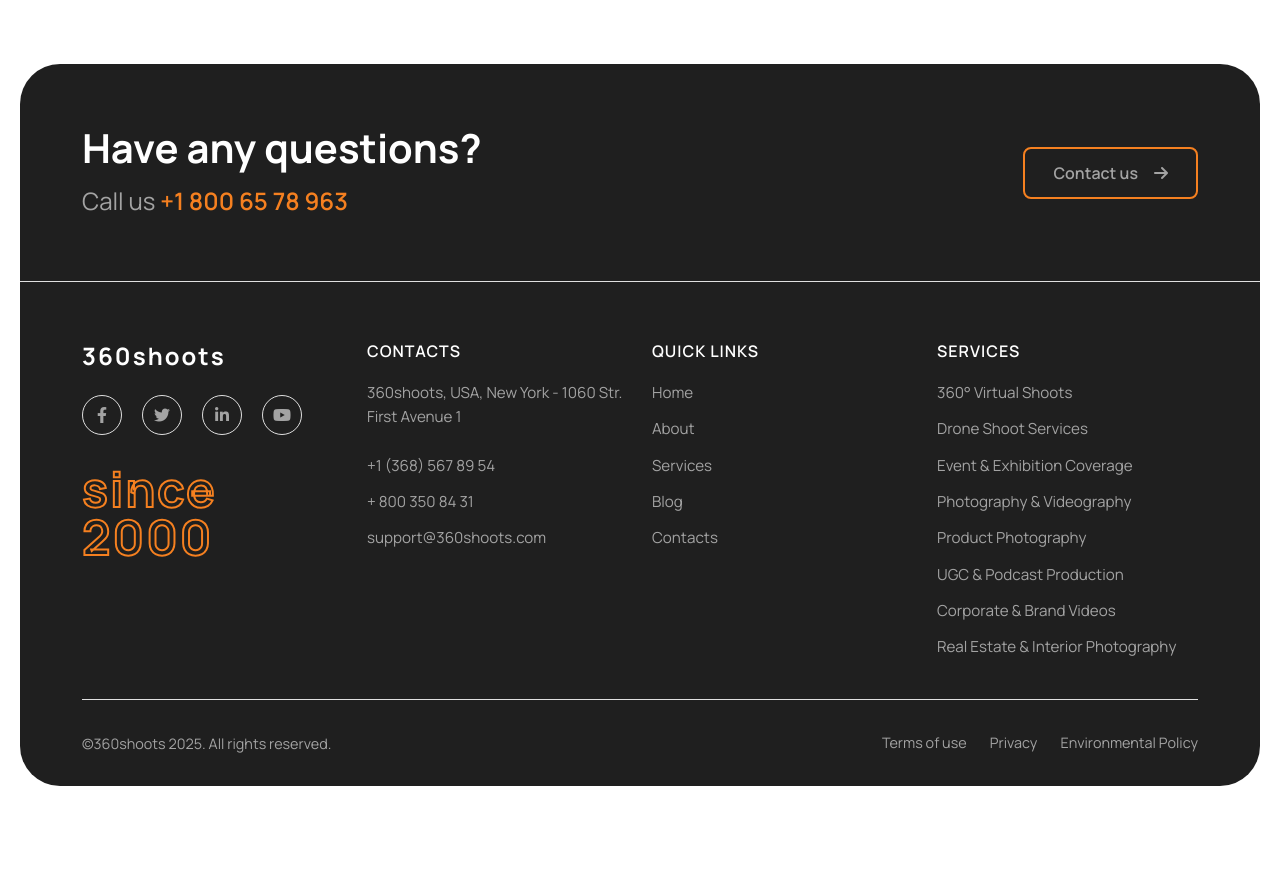
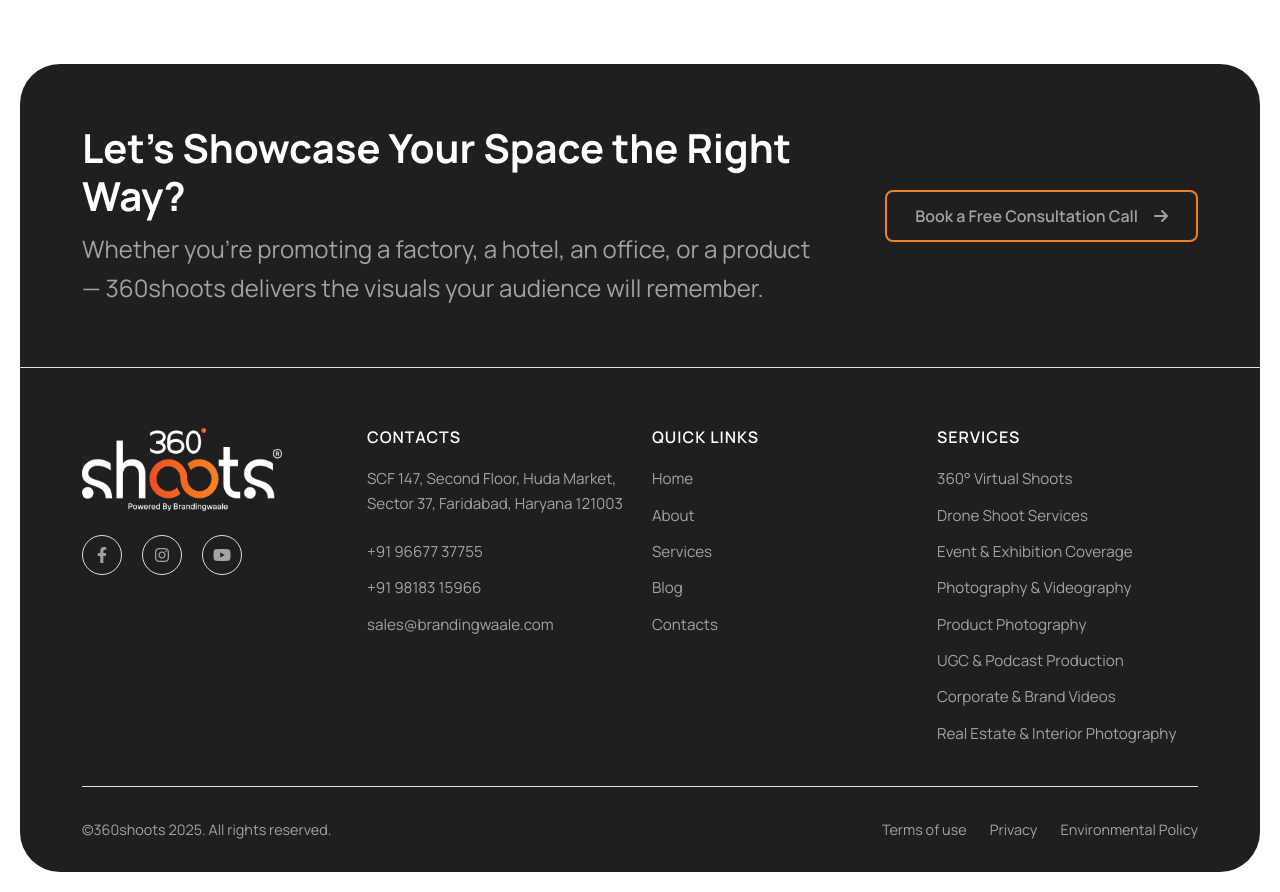
Before and after one commit to Himanshukumar2003/360shoots, a plain HTML site: page 360-virtual-shoots.html in a window 1280 px wide. Shown: the part 3400-4292 px from the top of the page. Before the commit the page ends 4206 px from the top, so only its background shows below. Drawn offline with nearby package versions, Linux system fonts and the light colour scheme.

```diff
--- a/360-virtual-shoots.html
+++ b/360-virtual-shoots.html
@@ -657,14 +657,17 @@
             <div class="container">
                 <div class="row align-items-center">
                     <div class="col-md-8">
-                        <h2 class="cta-title">Have any questions?</h2>
-                        <p class="cta-phone">Call us <span class="phone-number">+1 800 65 78 963</span></p>
+                        <h2 class="cta-title">Let’s Showcase Your Space the Right Way?</h2>
+                        <p class="cta-phone">Whether you're promoting a factory, a hotel, an office, or a product —
+                            360shoots delivers the visuals your audience will remember.
+                        </p>
                     </div>
                     <div class="col-md-4 text-md-end text-center mt-3 mt-md-0">
-                        <button class="btn btn-contact">
-                            Contact us
+                        <a href="contact.html" class="btn btn-contact">
+                            Book a Free Consultation Call
+
                             <i class="fas fa-arrow-right ms-2"></i>
-                        </button>
+                        </a>
                     </div>
                 </div>
             </div>
@@ -678,33 +681,34 @@
                         <!-- Logo & Social -->
                         <div class="col-lg-3 col-md-6 mb-4 mb-lg-0">
                             <div class="footer-logo">
-                                <h3 class="logo-text">360shoots</h3>
+                                <img src="img/logo.png" class="img-fluid logo" alt="footer-logo">
                             </div>
                             <div class="social-links mt-4">
-                                <a href="#" class="social-icon" title="Facebook">
+                                <a target="_blank" href="https://www.facebook.com/brandingwaale/" class="social-icon"
+                                    title="Facebook">
                                     <i class="fab fa-facebook-f"></i>
                                 </a>
-                                <a href="#" class="social-icon" title="Twitter">
-                                    <i class="fab fa-twitter"></i>
+                                <a href="https://www.instagram.com/360shoots.in/#" target="_blank" class="social-icon"
+                                    title="Facebook">
+                                    <i class="fab fa-instagram"></i>
                                 </a>
-                                <a href="#" class="social-icon" title="LinkedIn">
-                                    <i class="fab fa-linkedin-in"></i>
-                                </a>
-                                <a href="#" class="social-icon" title="YouTube">
+
+                                <a href="https://www.youtube.com/channel/UCsx9Lah-S1Lcb99Yoywd9kQ" class="social-icon"
+                                    title="YouTube">
                                     <i class="fab fa-youtube"></i>
                                 </a>
                             </div>
-                            <div class="since-text">since 2000</div>
                         </div>
 
                         <!-- Contacts Column -->
                         <div class="col-lg-3 col-md-6 mb-4 mb-lg-0">
                             <h5 class="footer-title">Contacts</h5>
                             <div class="footer-links">
-                                <p class="address">360shoots, USA, New York - 1060 Str. First Avenue 1</p>
-                                <a href="tel:+13685678954" class="footer-link">+1 (368) 567 89 54</a>
-                                <a href="tel:+18003508431" class="footer-link">+ 800 350 84 31</a>
-                                <a href="mailto:support@360shoots.com" class="footer-link">support@360shoots.com</a>
+                                <p class="address">SCF 147, Second Floor, Huda Market, Sector 37, Faridabad, Haryana
+                                    121003</p>
+                                <a href="tel:96677 37755" class="footer-link">+91 96677 37755</a>
+                                <a href="tel:+91 98183 15966" class="footer-link">+91 98183 15966</a>
+                                <a href="mailto:sales@brandingwaale.com" class="footer-link">sales@brandingwaale.com</a>
                             </div>
                         </div>
 
```
Also changed, not shown: about.html (+30 -28 lines), blog.html (+22 -18 lines), contact.html (+22 -18 lines), corporate-and-brand-videos.html (+22 -18 lines), drone-shoot-services.html (+22 -18 lines), event-and-exhibition-coverage.html (+22 -18 lines), photography-and-videography.html (+22 -18 lines), product-photography.html (+22 -18 lines), real-estate-and-interior-photography.html (+22 -18 lines), services.html (+22 -18 lines), ugc-and-podcast-production.html (+22 -18 lines).
